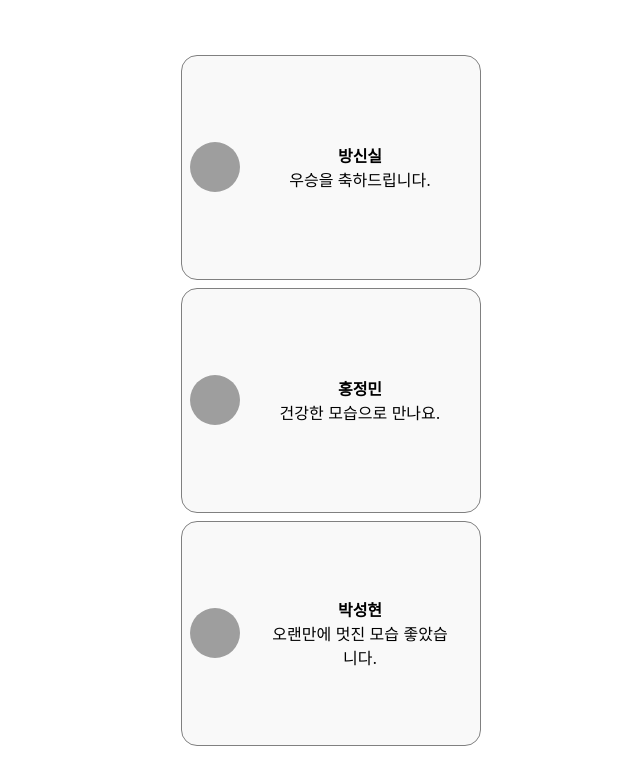
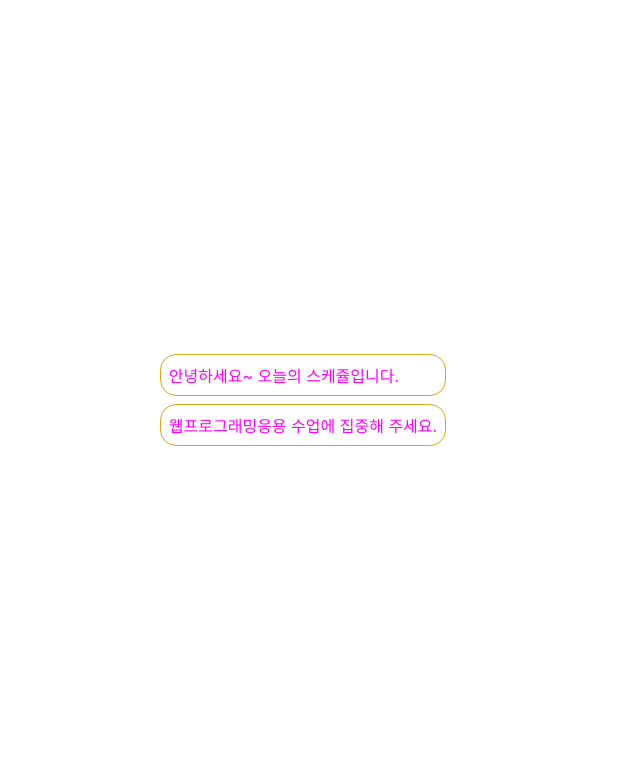
Before and after one commit to kjminn/react_project1, a React (Create React App) app: page / in a window 1280 px wide. Shown: the top 784 px of the page, without its empty margins (337-977 px from the left). Built offline with nearby package versions, Linux system fonts and the light colour scheme; grey boxes are pictures that could not be loaded.

Commit message:
6장 일정시간간격으로 Notification

```diff
--- a/src/chp06/Notification.css
+++ b/src/chp06/Notification.css
@@ -1,4 +1,4 @@
-.wrapper{
+.wrapper1{
     margin: 8px;
     padding: 8px;
     display: flex;
--- a/src/chp06/Notification.jsx
+++ b/src/chp06/Notification.jsx
@@ -10,7 +10,7 @@ class Notification extends React.Component{
 
     render() {
         return(
-            <div className={"wrapper"}>
+            <div className={"wrapper1"}>
                 <span className={"messageText"}>{this.props.message}</span>
             </div>
         );
--- a/src/chp06/NotificationList.jsx
+++ b/src/chp06/NotificationList.jsx
@@ -1,4 +1,5 @@
 import React from "react";
+import Notification from "./Notification";
 
 const reservedNotifications=[
     {
@@ -15,7 +16,7 @@ const reservedNotifications=[
     }
 ];
 
-
+var timer;
 class NotificationList extends React.Component{
     constructor(props) {
         super(props);
@@ -25,17 +26,43 @@ class NotificationList extends React.Component{
     }
 
     componentDidMount() {
+        const {notifications} = this.state;
 
+        timer = setInterval(()=>{
+            if(notifications.length < reservedNotifications.length){
+                const index = notifications.length;
+                notifications.push(reservedNotifications[index])
+                this.setState({
+                    notifications: notifications
+                })
+            }else{
+            //     notifications라는 state를 초기화
+            //     Interval 설정을 Clear
+                this.setState({
+                    notifications: []
+                });
+                clearInterval(timer);
+            }
+        }, 2000);
     }
 
     componentWillUnmount() {
-
+        if(timer){
+            clearInterval(timer);
+        }
     }
 
     render() {
         return(
             <div>
-
+                {
+                    this.state.notifications.map((notification)=>{
+                        return <Notification
+                                    key={notification.id}
+                                    id={notification.id}
+                                    message={notification.message}/>
+                    })
+                }
             </div>
         );
     }
--- a/src/index.js
+++ b/src/index.js
@@ -3,25 +3,25 @@ import ReactDOM from 'react-dom/client';
 import './index.css';
 import App from './App';
 import reportWebVitals from './reportWebVitals';
-import AttendanceCard from "./chp10/AttendanceCard";
 import Library from "./chp03/Library";
-import './chp03/Book.css'
+// import './chp03/Book.css'
 import ConfirmDialog from "./chp04/ConfirmDialog";
-import './chp04/Button.css'
-import './chp04/ConfirmDialog.css'
+// import './chp04/Button.css'
+// import './chp04/ConfirmDialog.css'
 import ConfirmDialogs from "./chp04/ConfirmDialogs";
 import Clock from "./chp04/Clock";
-import './chp04/clock.css'
+// import './chp04/clock.css'
 import Comment from "./chp05/exam01/Comment";
 import BookList from "./chp05/exam02/BookList";
 import CommentList from "./chp05/CommentList";
+import NotificationList from "./chp06/NotificationList";
 
 
 const root = ReactDOM.createRoot(document.getElementById('root'));
 
 root.render(
     <React.StrictMode>
-        <CommentList/>
+        <NotificationList/>
     </React.StrictMode>
 );
 
```
